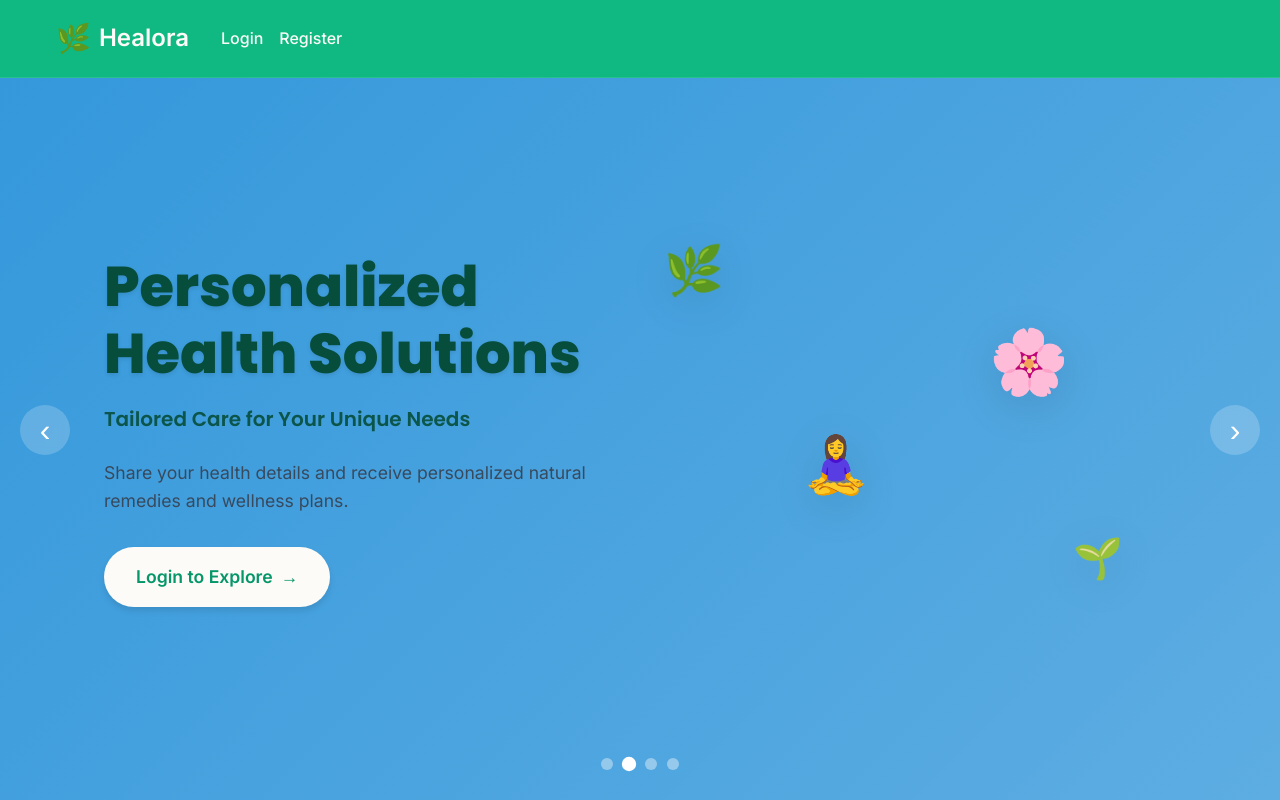
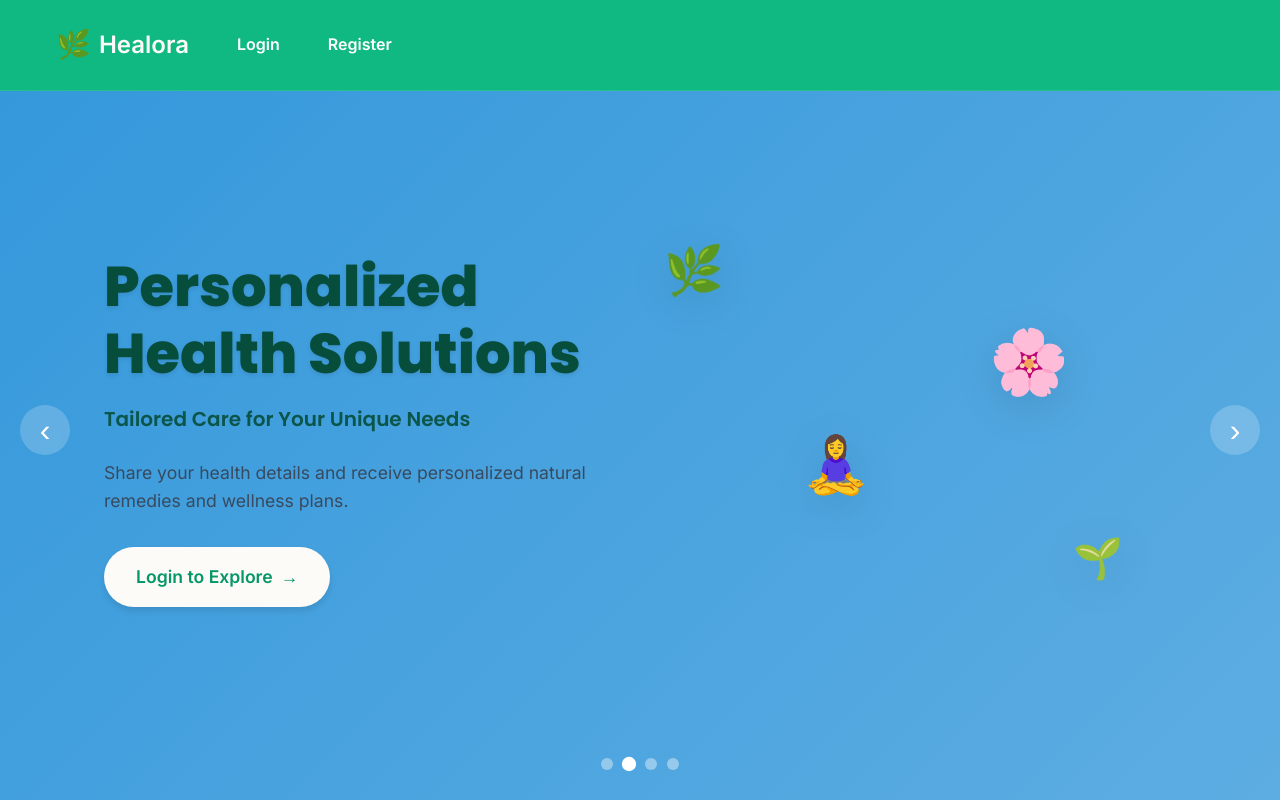
Before and after one commit to vedsoni7455/NatureHeal, a React (Create React App) app in the folder frontend/: page / in a window 1280 px wide. Shown: the top 800 px of the page. Built offline with nearby package versions, Linux system fonts and the light colour scheme.

Commit message:
Refine desktop navbar styles and fix mobile menu visibility

```diff
--- a/frontend/src/styles/global.css
+++ b/frontend/src/styles/global.css
@@ -348,6 +348,18 @@ a:hover {
     align-items: center;
   }
 
+  .buttons .navbar-item a {
+    color: #ffffff;
+    font-weight: 600;
+    font-size: 1rem;
+    padding: 0.5rem 1rem;
+    transition: opacity 0.2s;
+  }
+
+  .buttons .navbar-item a:hover {
+    opacity: 0.9;
+  }
+
   .navbar-dropdown {
     position: absolute;
     top: 100%;
@@ -2674,6 +2686,7 @@ a:hover {
   color: var(--neutral-700);
   line-height: 1.6;
 }
+
 /* Utility Classes for Responsiveness */
 @media (max-width: 1023px) {
   .is-desktop-only {
```
